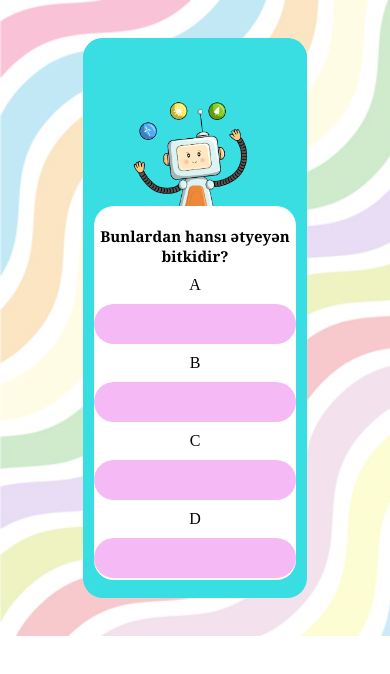
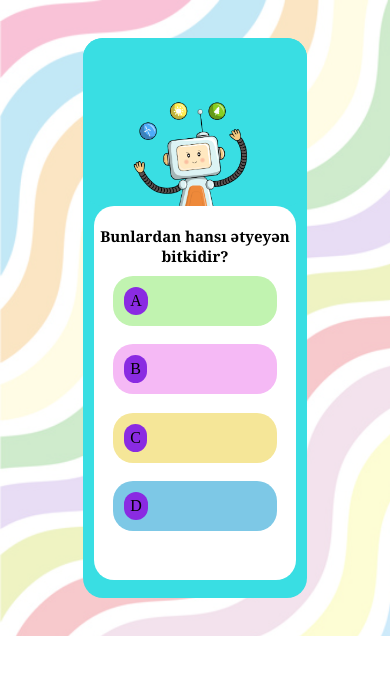
Before and after one commit to SamedovResul/game, a plain HTML site: page index.html in a window 390 px wide. Drawn offline with Linux system fonts and the light colour scheme.

Commit message:
Update pac-man.css

```diff
--- a/css/pac-man.css
+++ b/css/pac-man.css
@@ -36,44 +36,59 @@ body{
 }
 
 
-form{
-    width: 80%;
-    height: 250px;
-    display: block;
-    margin-left: auto;
-    margin-right: auto;
+.quiz-container{
+    height: 70%;
+    display: flex;
+    justify-content: space-between;
+    align-items: center;
+    flex-direction: column;
 }
 
-label{
+.quiz-option{
+    width: 80%;
     display: flex;
-    background-color: rgb(57, 240, 102);
-    position: relative;
-    margin: 10px 0px 10px 0px;
-    border-radius: 30px;
-    width: 100%;
-    height: 40px;
     align-items: center;
-    z-index: 5;
-    transition: 0.1s;
+    margin-left: 15px;
+    padding-right: 10px;
+    cursor: pointer;
+    margin: 0 auto;
+    border-radius: 20px;
+    padding: 10px 0;
+    border: 1px solid transparent;
+    transition: 0.3s;
 }
 
-label:nth-child(1) {
+.question-variant{
+    margin-left: 10px;
+    background-color: blueviolet;
+    border-radius: 30px;
+    padding: 5px 6px 5px 6px;
+}
+
+.quiz-option label{
+    font-weight: 700;
+    font-family:monospace;
+    font-size: 20px;
+    margin-left: 8px;
+}
+
+.quiz-option:nth-child(1) {
     background: #C1F3B0 ;
 }
 
 
-label:nth-child(2) {
+.quiz-option:nth-child(2) {
     background: #F5B9F5 ;
 }
 
-label:nth-child(3) {
+.quiz-option:nth-child(3) {
     background: #F5E698 ;
 }
-label:nth-child(4) {
+.quiz-option:nth-child(4) {
     background: rgb(125, 200, 230) ;
 }
 
-label:hover{
+.quiz-option:hover{
     border: 1px solid black;
 }
 
@@ -84,30 +99,6 @@ label:hover{
     margin-left: 13px;
     width: 10%;
     height: 2em;
-    /* border: 1px solid black; */
-}
-
-.p2{
-    margin-block-start:0em;
-    margin-block-end: 0em;
-    margin: 0px 10px 0px 10px;
-    font-size: 20px;
-    font-weight: 900;
-    /* border: 1px solid black; */
-}
-
-.p1{
-    position: absolute;
-    left: 17px;
-    z-index: -5;
-    font-size: 20px;
-    font-weight: 700;
-    font-family:monospace;
-    background-color: white;
-    border: 1px solid black;
-    border-radius: 40px;
-    /* width: 20px; */
-    padding: 3px 8px 4px 8px;
 }
 
 .btn{
@@ -129,8 +120,6 @@ label:hover{
     margin-top: 20px;
     color: black;
     font-size: 20px;
-    /* border-radius: 20px; */
-    /* background-color: chartreuse; */
 }
 
 .gamelink{
@@ -161,21 +150,10 @@ label:hover{
     .quizbox{
         padding-top: 10px !important;
     }
-    .p2{
-        font-size: 15px;
-        font-weight: 700;
-        margin-left: 1;
-        margin: 0px 10px 0px 15px;
-        /* border: 1px solid black; */
-    }
     .question{
         margin-top: 10px;
         margin-bottom: 10px;
         font-size: 15px;
-    }
-    .imgbox{
-        display: flex;
-        align-items: flex-end;
     }
     .container{
         height: 550px;
@@ -187,15 +165,16 @@ label:hover{
     }
 }
 
-@media(max-width:450px){
+@media(max-width:496px){
     .quizbox{
         padding-top: 10px !important;
         height: 65%;
     }
-    .p2{
-        font-size: 12px;
-        font-weight: 600;
-        /* border: 1px solid black; */
+    .quiz-option label{
+        font-weight: 700;
+        font-family:monospace;
+        font-size: 15px;
+        margin-left: 5px;
     }
     .question{
         margin-top: 10px;
@@ -211,8 +190,5 @@ label:hover{
         height: 560px;
         width: 60%;
     }
-    .input{
-        margin-left: 22px;
-        /* border: 1px solid black; */
-    }
+
 }
```
